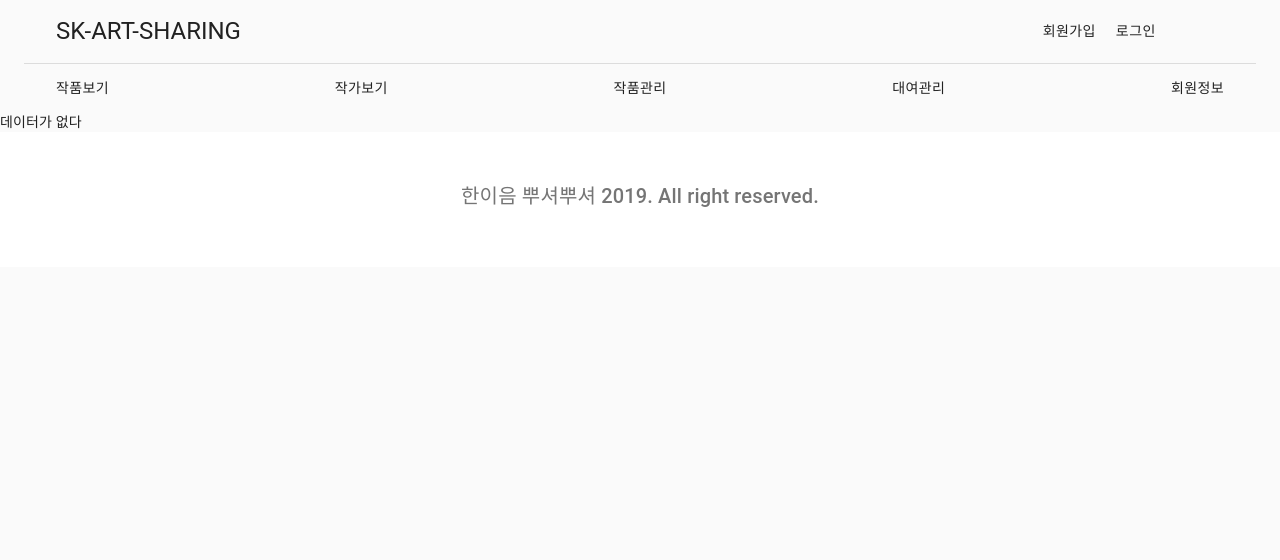
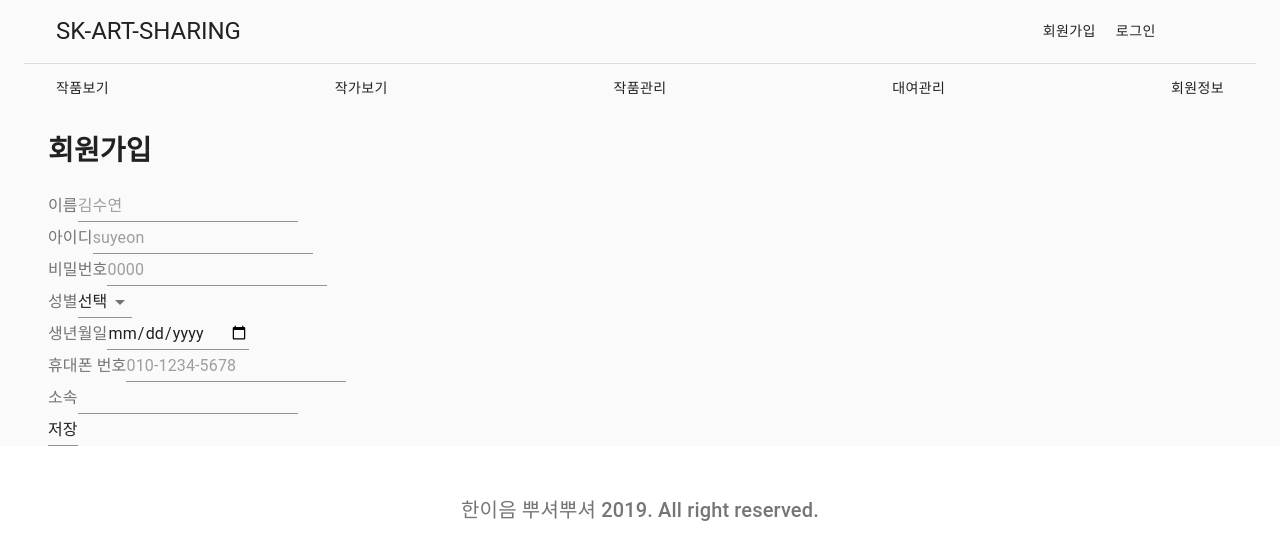
Before and after one commit to Rayoungji/Artsharing-FrontEnd, a React (Create React App) app in the folder client/: page /signup2 in a window 1280 px wide. Shown: the top 560 px of the page. Built offline with nearby package versions, Linux system fonts and the light colour scheme; no server answers; the HTML template or start-up script is replaced by a standard one.

Commit message:
회원정보 수정중

```diff
--- a/client/src/App.js
+++ b/client/src/App.js
@@ -4,54 +4,54 @@ import axios from './lib'
 
 class App extends React.Component{
 
-  state={
-    data: [],
-  }
+//   state={
+//     data: [],
+//   }
 
- async componentDidMount(){
-  this.getContact()
-  }
+//  async componentDidMount(){
+//   this.getContact()
+//   }
 
-   deleteContact = async (id) =>{
-    try{
-    //  await axios.delete(`/contacts/${id}`);  //id 값에 해당하는 것이 삭제
-    //   this.getContact();  // 삭제후에 다시 가져오기
+//    deleteContact = async (id) =>{
+//     try{
+//     //  await axios.delete(`/contacts/${id}`);  //id 값에 해당하는 것이 삭제
+//     //   this.getContact();  // 삭제후에 다시 가져오기
 
-    const {data}=this.state;
+//     const {data}=this.state;
 
-    const newContact=data.contacts.filter(d=> d.id !==id);
-    this.setState({
-      data: {
-        contacts: newContact,
-      },
-    })
+//     const newContact=data.contacts.filter(d=> d.id !==id);
+//     this.setState({
+//       data: {
+//         contacts: newContact,
+//       },
+//     })
 
-     } catch (err){
-       console.log(err);
-     }
-  }
+//      } catch (err){
+//        console.log(err);
+//      }
+//   }
 
-  getContact = async  () =>  {
-    try{
-      const response=await axios.get("/contacts/");
-      const resData= response.data;
-      //console.log( data );
+//   getContact = async  () =>  {
+//     try{
+//       const response=await axios.get("/contacts/");
+//       const resData= response.data;
+//       //console.log( data );
 
-      this.setState({
-        data: resData
-      })
+//       this.setState({
+//         data: resData
+//       })
 
-     } catch (err){
-       console.log(err);
-     }
-  }
+//      } catch (err){
+//        console.log(err);
+//      }
+//   }
 
   render(){
-    const {data}=this.state;
+    //const {data}=this.state;
   return (
   <div>
     <Header />
-    <Body data={data} onDelete={this.deleteContact}/>
+    <Body />  {/*data={data} onDelete={this.deleteContact}*/}
     <Footer />
   </div>
   )
--- a/client/src/components/layout/Body.js
+++ b/client/src/components/layout/Body.js
@@ -11,7 +11,9 @@ import ArtItemList from '../../containers/ArtItemList/ArtItemLIst'
 import ArtistOnly from '../../containers/ArtistOnly'
 import ArtItemMore from '../../containers/ArtItemList/ArtItemMore'
 import Main from '../../containers/Main'
-import Button from "@material-ui/core/Button"
+import SignUp1 from '../../containers/signup1'
+import SignUp2 from '../../containers/signup2'
+
 
 export default function Blog({data, onDelete}) {
   const classes = useStyles();
@@ -19,7 +21,7 @@ export default function Blog({data, onDelete}) {
   return (
 
     <React.Fragment>
-      {(data && data.contacts) ? (data.contacts.map(d=>(<div>{d.id} <Button onClick={()=>onDelete(d.id)}>Delete</Button></div>))): (<div>데이터가 없다</div>)}
+      {/*{(data && data.contacts) ? (data.contacts.map(d=>(<div>{d.id} <Button onClick={()=>onDelete(d.id)}>Delete</Button></div>))): (<div>데이터가 없다</div>)}*/}
       <CssBaseline />
       <Container maxWidth="lg">
 
@@ -34,6 +36,8 @@ export default function Blog({data, onDelete}) {
               <Route exact path="/profile" component={Profile} />{/*회원정보란*/}
               <Route exact path="/signup" component={SignUp} />{/*회원가입*/}
               <Route exact path="/ArtItemMore/:id" component={ArtItemMore} />{/*작품상세화면*/}
+              <Route exact path="/signup1" component={SignUp1} />{/*개인회원가입*/}
+              <Route exact path="/signup2" component={SignUp2} />{/*작가회원가입*/}
             </BrowserRouter>
           </Container>
           </div>
--- a/client/src/containers/SignUp.js
+++ b/client/src/containers/SignUp.js
@@ -1,11 +1,24 @@
-import React, { Component } from 'react'
+import React from 'react';
+import { MemoryRouter as Router } from 'react-router';
+import { Link } from 'react-router-dom';
+import Button from '@material-ui/core/Button';
 
-export default class SignUp extends Component {
-  render() {
-    return (
-      <div>
-        회원가입 창입니다
-      </div>
-    )
-  }
+// The usage of React.forwardRef will no longer be required for react-router-dom v6.
+// see https://github.com/ReactTraining/react-router/issues/6056
+const AdapterLink = React.forwardRef((props, ref) => <Link innerRef={ref} {...props} />);
+
+const CollisionLink = React.forwardRef((props, ref) => (
+  <Link innerRef={ref} to="/getting-started/installation/" {...props} />
+));
+
+export default function ButtonRouter() {
+  return (
+    <Router>
+      <Button href="/signup1" color="primary" >
+      개인
+      </Button>
+      <Button href="/signup2" color="primary" >
+      작가</Button>
+    </Router>
+  );
 }
--- /dev/null
+++ b/client/src/containers/signup1.js
@@ -0,0 +1,113 @@
+//회원가입
+import React, { useState} from 'react';
+import Input from "@material-ui/core/Input";
+import NativeSelect from "@material-ui/core/NativeSelect";
+import FormLabel from "@material-ui/core/FormLabel";
+
+const Artist = () => {
+    const [name, setName] = useState();
+    const [ID, setID] = useState("");
+    const [PW, setPW] = useState("");
+    const [sex, setSex] = useState("선택");
+    const [date, setDate] = useState();
+    const [phoneNumber, setPhoneNumber] = useState("");
+
+
+
+    const setNameText = e => {
+        setName(e.target.value);
+    };
+    const setIDText = e => {
+        setID(e.target.value);
+
+    };
+    const setPWText = e => {
+        setPW(e.target.value);
+    };
+    const setSexText = e => {
+        setSex(e.target.value);
+    };
+    const setDateText = e => {
+        setDate(e.target.value);
+    };
+    const setPhoneNumberText = e => {
+        setPhoneNumber(e.target.value);
+    };
+
+    const save = e => {
+        e.preventDefault();
+        const isKorean = /[A-Za-z0-9]/;
+        const isNumber = /[0-9]/;
+
+        if(isKorean.test(name)){
+            alert("이름을 다시 확인하세요.");
+        } else if(!isNumber.test(phoneNumber) || phoneNumber.length !==13){
+            alert("휴대폰 번호를 다시 확인하세요.");
+        }
+    };
+
+
+    return (
+        <>
+        <h1>회원가입</h1>
+        <div className="Artist">
+            <form onSubmit={save}>
+                <FormLabel htmlFor="name">이름</FormLabel>
+                <Input
+                name="name"
+                id="name"
+                placeholder="김수연"
+                onChange={setNameText}
+                />
+                <br />
+                <FormLabel htmlFor="ID">아이디</FormLabel>
+                <Input
+                name="ID"
+                id="ID"
+                placeholder="suyeon"
+                onChange={setIDText}
+                value={ID}
+                />
+                <br />
+                <FormLabel htmlFor="PW">비밀번호</FormLabel>
+                <Input
+                name="PW"
+                id="PW"
+                placeholder="0000"
+                onChange={setPWText}
+                />
+                <br />
+                <FormLabel htmlFor="sex">성별</FormLabel>
+                <NativeSelect id="sex" name="sex" onChange={setSexText}>
+                    <option value={sex}>선택</option>
+                    <option value="man">남자</option>
+                    <option value="woman">여자</option>
+
+                </NativeSelect>
+                <br />
+                <FormLabel htmlFor="date">생년월일</FormLabel>
+                <Input type="date" name="date" onChange={setDateText} />
+                <br />
+                <FormLabel htmlFor="phoneNumber">휴대폰 번호</FormLabel>
+                <Input
+                name="phoneNumber"
+                id="phoneNumber"
+                placeholder="010-1234-5678"
+                onChange={setPhoneNumberText}
+                value={phoneNumber}
+                />
+                <br />
+
+
+
+                <Input type="submit" value="저장" />
+                </form>
+
+                </div>
+                </>
+    );
+
+    };
+
+
+export default Artist;
--- /dev/null
+++ b/client/src/containers/signup2.js
@@ -0,0 +1,121 @@
+//회원가입
+import React, { useState} from 'react';
+import Input from "@material-ui/core/Input";
+import NativeSelect from "@material-ui/core/NativeSelect";
+import FormLabel from "@material-ui/core/FormLabel";
+
+const Artist = () => {
+    const [name, setName] = useState();
+    const [ID, setID] = useState("");
+    const [PW, setPW] = useState("");
+    const [sex, setSex] = useState("선택");
+    const [date, setDate] = useState();
+    const [phoneNumber, setPhoneNumber] = useState("");
+    const [affiliation, setAffiliation] = useState();
+
+
+    const setNameText = e => {
+        setName(e.target.value);
+    };
+    const setIDText = e => {
+        setID(e.target.value);
+
+    };
+    const setPWText = e => {
+        setPW(e.target.value);
+    };
+    const setSexText = e => {
+        setSex(e.target.value);
+    };
+    const setDateText = e => {
+        setDate(e.target.value);
+    };
+    const setPhoneNumberText = e => {
+        setPhoneNumber(e.target.value);
+    };
+    const setAffiliationText = e => {
+        setAffiliation(e.target.value);
+    };
+    const save = e => {
+        e.preventDefault();
+        const isKorean = /[A-Za-z0-9]/;
+        const isNumber = /[0-9]/;
+
+        if(isKorean.test(name)){
+            alert("이름을 다시 확인하세요.");
+        } else if(!isNumber.test(phoneNumber) || phoneNumber.length !==13){
+            alert("휴대폰 번호를 다시 확인하세요.");
+        }
+    };
+
+
+    return (
+        <>
+        <h1>회원가입</h1>
+        <div className="Artist">
+            <form onSubmit={save}>
+                <FormLabel htmlFor="name">이름</FormLabel>
+                <Input
+                name="name"
+                id="name"
+                placeholder="김수연"
+                onChange={setNameText}
+                />
+                <br />
+                <FormLabel htmlFor="ID">아이디</FormLabel>
+                <Input
+                name="ID"
+                id="ID"
+                placeholder="suyeon"
+                onChange={setIDText}
+                value={ID}
+                />
+                <br />
+                <FormLabel htmlFor="PW">비밀번호</FormLabel>
+                <Input
+                name="PW"
+                id="PW"
+                placeholder="0000"
+                onChange={setPWText}
+                />
+                <br />
+                <FormLabel htmlFor="sex">성별</FormLabel>
+                <NativeSelect id="sex" name="sex" onChange={setSexText}>
+                    <option value={sex}>선택</option>
+                    <option value="man">남자</option>
+                    <option value="woman">여자</option>
+
+                </NativeSelect>
+                <br />
+                <FormLabel htmlFor="date">생년월일</FormLabel>
+                <Input type="date" name="date" onChange={setDateText} />
+                <br />
+                <FormLabel htmlFor="phoneNumber">휴대폰 번호</FormLabel>
+                <Input
+                name="phoneNumber"
+                id="phoneNumber"
+                placeholder="010-1234-5678"
+                onChange={setPhoneNumberText}
+                value={phoneNumber}
+                />
+                <br />
+                <FormLabel htmlFor="affiliation">소속</FormLabel>
+                <Input
+                name="affiliation"
+                id="affiliation"
+                placeholder=" "
+                onChange={setAffiliationText}
+                />
+
+                <br />
+                <Input type="submit" value="저장" />
+                </form>
+
+                </div>
+                </>
+    );
+
+    };
+
+
+export default Artist;
```
Also changed, not shown: client/src/containers/Profile.js (+52 -9 lines).
